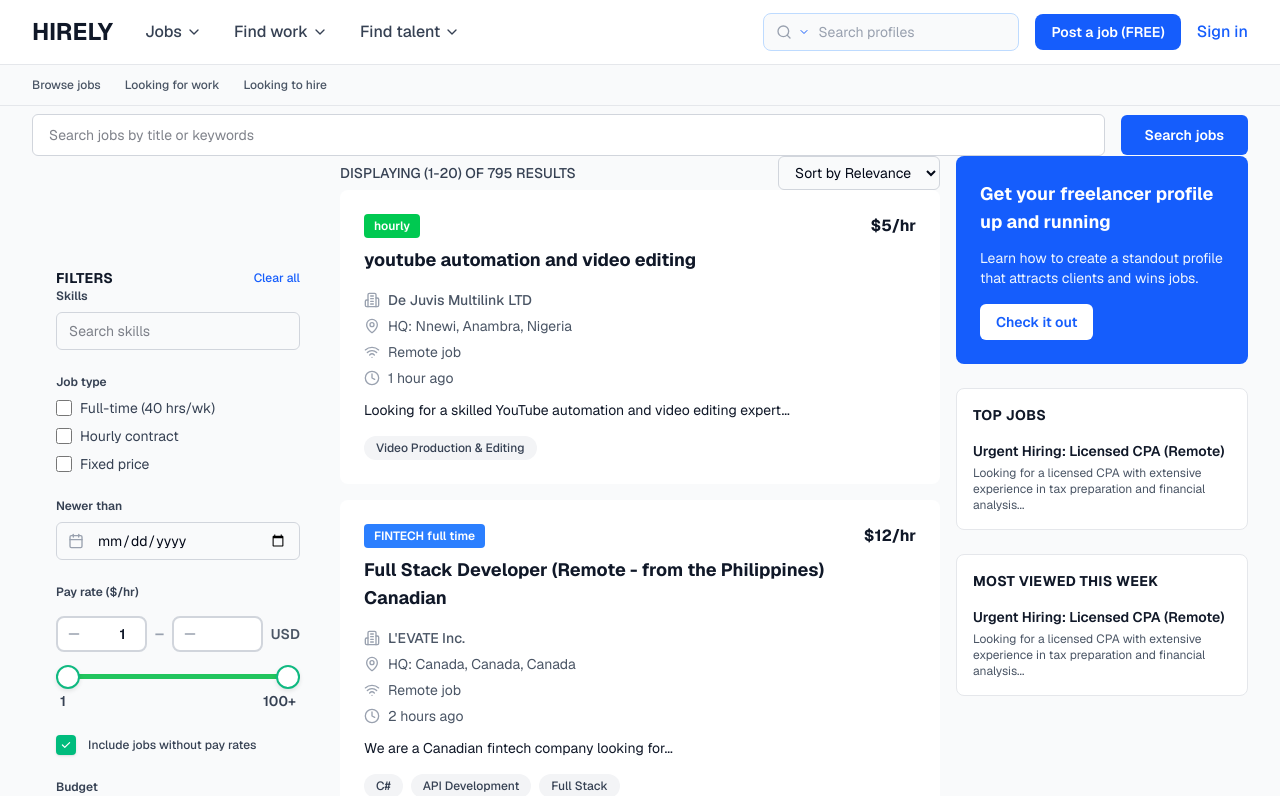
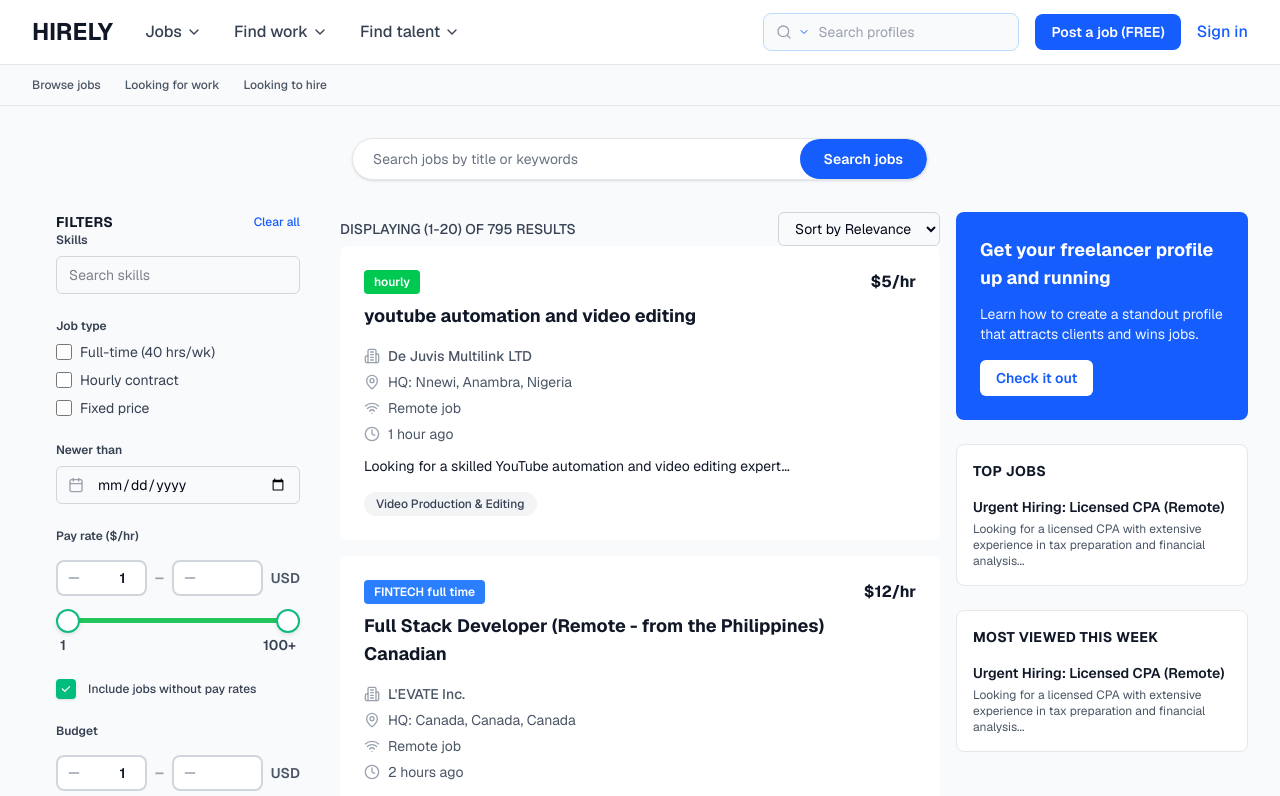
Before and after one commit to sohagzayan/dev-chef, a Next.js app: page /search/jobs in a window 1280 px wide. Shown: the top 796 px of the page. Built offline with nearby package versions, Linux system fonts and the light colour scheme.

Commit message:
update jobs page

```diff
--- a/src/app/search/jobs/page.tsx
+++ b/src/app/search/jobs/page.tsx
@@ -80,6 +80,7 @@
     const [currentPage, setCurrentPage] = useState(1);
     const [sortBy, setSortBy] = useState('relevance');
     const [isMobileFilterOpen, setIsMobileFilterOpen] = useState(false);
+    const [isSearchFocused, setIsSearchFocused] = useState(false);
 
     // Initialize from URL params
     useEffect(() => {
@@ -466,9 +467,20 @@
         <div className="min-h-screen bg-gray-50">
             <div className="container mx-auto px-4 pt-2 pb-6 lg:px-8">
                 {/* Search Section Bar */}
-                <div className="animate-fadeIn">
-                    <div className="flex flex-col gap-4 sm:flex-row sm:items-center sm:gap-4">
-                        <div className="flex-1">
+                <div className="animate-fadeIn mb-8 pt-6">
+                    <div className="flex w-full flex-col items-stretch sm:flex-row sm:items-center sm:justify-center">
+                        <div
+                            className={`flex w-full transition-all duration-300 sm:mx-auto ${
+                                isSearchFocused ? 'sm:max-w-4xl' : 'sm:max-w-xl'
+                            }`}
+                        >
+                            <div
+                                className={`flex w-full overflow-hidden rounded-full border border-gray-200 bg-white shadow-sm transition-all duration-300 ease-in-out ${
+                                    isSearchFocused
+                                        ? 'scale-[1.02] shadow-lg ring-2 ring-blue-500 ring-offset-0'
+                                        : ''
+                                }`}
+                            >
                                 <input
                                     type="text"
                                     value={keywords}
@@ -480,22 +492,25 @@
                                         }
                                     }}
                                     placeholder="Search jobs by title or keywords"
-                                className="w-full rounded-md border border-gray-300 bg-white px-4 py-2.5 text-sm transition-all duration-300 ease-in-out hover:border-gray-400 focus:border-blue-500 focus:shadow-md focus:ring-1 focus:ring-blue-500 focus:outline-none"
-                            />
-                        </div>
+                                    onFocus={() => setIsSearchFocused(true)}
+                                    onBlur={() => setIsSearchFocused(false)}
+                                    className="flex-1 border-0 bg-transparent px-4 py-2 text-sm text-gray-900 placeholder-gray-500 transition-colors duration-300 focus:outline-none sm:px-5 sm:py-2.5"
+                                />
                                 <button
                                     onClick={() => {
                                         updateURL();
                                     }}
-                            className="rounded-md bg-blue-600 px-6 py-2.5 text-sm font-semibold text-white transition-all duration-300 ease-in-out hover:scale-105 hover:bg-blue-700 hover:shadow-md focus:ring-2 focus:ring-blue-500 focus:ring-offset-2 focus:outline-none active:scale-95"
+                                    className="flex-shrink-0 rounded-full bg-blue-600 px-5 py-2 text-sm font-semibold text-white transition-colors duration-300 hover:bg-blue-700 focus:outline-none focus-visible:ring-2 focus-visible:ring-blue-500 focus-visible:ring-offset-2 sm:px-6 sm:py-2.5"
                                 >
                                     Search jobs
                                 </button>
                             </div>
                         </div>
+                    </div>
+                </div>
 
                 {/* Mobile Layout Container */}
-                <div className="relative flex overflow-hidden lg:block">
+                <div className="relative flex lg:block">
                     {/* Mobile Filter Sidebar */}
                     <aside
                         className={`absolute top-0 left-0 z-40 h-screen w-[60%] transform overflow-y-auto bg-white transition-transform duration-300 ease-in-out lg:hidden ${
@@ -1038,10 +1053,10 @@
                         </button>
 
                         {/* Grid Container for Desktop */}
-                        <div className="grid grid-cols-1 gap-6 lg:mt-0 lg:grid-cols-12 lg:gap-x-4 lg:gap-y-0">
+                        <div className="grid grid-cols-1 gap-6 lg:mt-0 lg:grid-cols-12 lg:items-start lg:gap-x-4 lg:gap-y-0">
                             {/* Left Sidebar - Filters (Desktop) */}
-                            <aside className="hidden lg:col-span-3 lg:block">
-                                <div className="sticky top-28 max-h-[calc(100vh-140px)] overflow-y-auto rounded-lg px-6 pt-0 pb-4">
+                            <aside className="hidden lg:sticky lg:top-28 lg:col-span-3 lg:block">
+                                <div className="rounded-lg px-6 pt-0 pb-4 lg:max-h-[calc(100vh-6rem)] lg:overflow-y-auto">
                                     <div className="mb-4 flex items-center justify-between lg:mb-0">
                                         <h2 className="text-sm font-bold tracking-wide text-gray-900 uppercase">
                                             FILTERS
```
Lines whose indentation alone changed are shown as unchanged.
